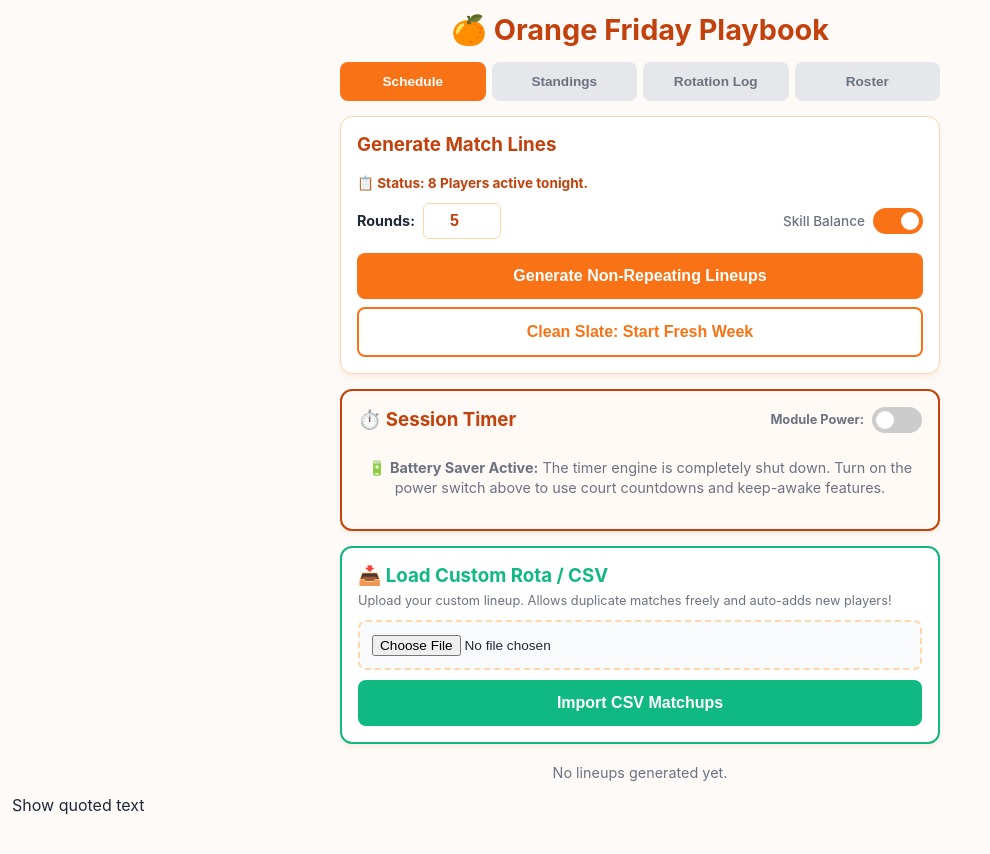
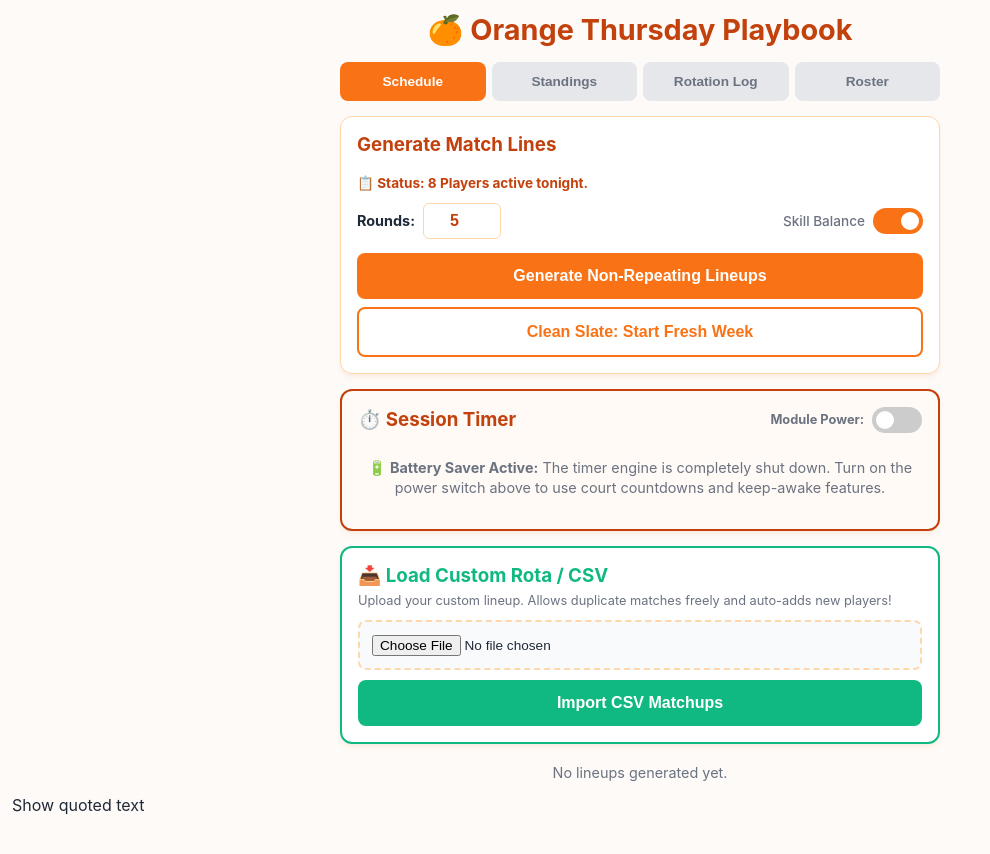
Before and after one commit to JPcode78/Orange-Thursday, a plain HTML site: page index.html in a window 1280 px wide. Shown: the whole page, without its empty margins (0-990 px from the left). Drawn offline with Linux system fonts and the light colour scheme.

Commit message:
Change title from 'Orange Friday' to 'Orange Thursday'

```diff
--- a/index.html
+++ b/index.html
@@ -410,7 +410,7 @@
 <body>
 
 <div class="container">
-    <h1>🍊 Orange Friday Playbook</h1>
+    <h1>🍊 Orange Thursday Playbook</h1>
 
     <div class="tabs">
         <button class="tab-btn active" onclick="switchTab('play')">Schedule</button>
```
